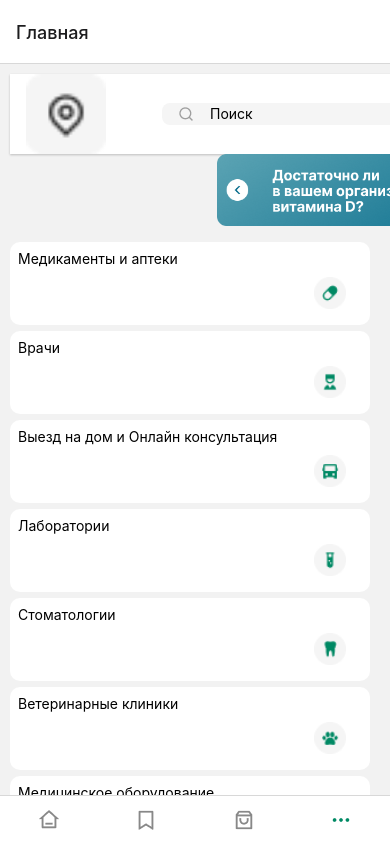
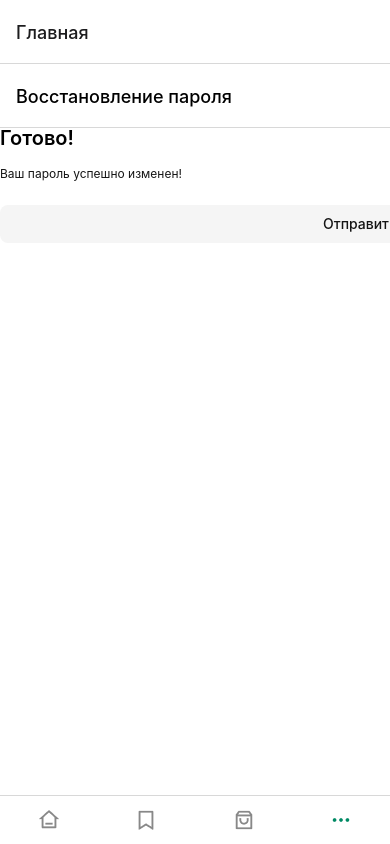
Before and after one commit to Chepman32/MedTalk, a React Native app: screen / in a window 390 px wide. Built offline with nearby package versions, Linux system fonts and the light colour scheme.

Commit message:
PasswordRecover

```diff
--- a/App.jsx
+++ b/App.jsx
@@ -16,19 +16,24 @@ import { Cart } from './screens/Cart';
 import { Home } from './screens/Home';
 import { SignIn } from './screens/SignIn';
 import { SignUp } from './screens/SignUp';
+import { PasswordRecover } from './screens/PasswordRecover';
+import { ChangePassword } from './screens/ChangePassword';
+import { PasswordSuccessfulChanged } from './screens/PasswordSuccessfulChanged';
 
 const Stack = createStackNavigator();
 const Tab = createBottomTabNavigator();
 
 function HomeStackNavigator() {
   return (
-    <Stack.Navigator initialRouteName="Home" screenOptions={({ route }) => ({
+    <Stack.Navigator initialRouteName="PasswordSuccessfulChanged" screenOptions={({ route }) => ({
       headerBackTitleVisible: false,
       headerTintColor: '#000', // Set back button color to black
       headerBackVisible: true, // Make back button visible
       headerShown: route.name !== 'Другое', // Show header only if the route name is not 'Другое'
     })}>
-      <Stack.Screen name="Home" component={Home} options={{ headerShown: false }} />
+      <Stack.Screen name="PasswordRecover" component={PasswordRecover} options={{ title: 'Восстановление пароля' }} />
+      <Stack.Screen name="ChangePassword" component={ChangePassword} options={{ title: 'Смена пароля', headerLeft: null }} />
+      <Stack.Screen name="PasswordSuccessfulChanged" component={PasswordSuccessfulChanged} options={{ title: 'Восстановление пароля' }} />
       <Stack.Screen name="SignIn" component={SignIn} options={{ title: 'Войти', headerLeft: null }} />
       <Stack.Screen name="SignUp" component={SignUp} options={{ title: 'Регистрация' }} />
       <Stack.Screen name="PrivacyPolicy" component={PrivacyPolicy} options={{ title: 'Политика конфиденциальности', }} />
--- /dev/null
+++ b/components/CancelButton.jsx
@@ -0,0 +1,31 @@
+import React, { useState, useEffect, useRef } from 'react';
+import { View, Text, TextInput, StyleSheet, SafeAreaView, TouchableOpacity } from 'react-native';
+import { SCREEN_HEIGHT, SCREEN_WIDTH } from '../constants';
+
+export const CancelButton = ({text, onPress}) => {
+
+  return (
+    <TouchableOpacity style={styles.button} onPress={onPress} >
+            <Text style={styles.buttonText}>Отправить</Text>
+      </TouchableOpacity>
+  );
+};
+
+const styles = StyleSheet.create({
+    button: {
+        width: SCREEN_WIDTH * 0.9,
+        justifyContent: 'center',
+      alignItems: 'center',
+        marginTop: SCREEN_HEIGHT * 0.03,
+        paddingVertical: SCREEN_HEIGHT * 0.015,
+        backgroundColor: 'rgba(245, 245, 245, 1)',
+        borderRadius: 8,
+    },
+    buttonText: {
+        fontSize: 14,
+        fontWeight: '500',
+        lineHeight: 20,
+        textAlign: 'center',
+        color: 'rgba(21, 21, 21, 1)',
+  },
+});
--- /dev/null
+++ b/components/ConfirmButton.jsx
@@ -0,0 +1,31 @@
+import React, { useState, useEffect, useRef } from 'react';
+import { View, Text, TextInput, StyleSheet, SafeAreaView, TouchableOpacity } from 'react-native';
+import { SCREEN_HEIGHT, SCREEN_WIDTH } from '../constants';
+
+export const ConfirmButton = ({text, onPress}) => {
+
+  return (
+    <TouchableOpacity style={styles.button} >
+            <Text style={styles.buttonText}>{text} </Text>
+      </TouchableOpacity>
+  );
+};
+
+const styles = StyleSheet.create({
+    button: {
+        width: SCREEN_WIDTH * 0.9,
+        justifyContent: 'center',
+      alignItems: 'center',
+        marginTop: SCREEN_HEIGHT * 0.03,
+        paddingVertical: SCREEN_HEIGHT * 0.015,
+        backgroundColor: 'rgba(0, 137, 100, 1)',
+        borderRadius: 8,
+    },
+    buttonText: {
+        fontSize: 14,
+        fontWeight: '500',
+        lineHeight: 20,
+        textAlign: 'center',
+        color: '#fff',
+  },
+});
--- /dev/null
+++ b/screens/ChangePassword.jsx
@@ -0,0 +1,87 @@
+
+/* eslint-disable quotes */
+import React, { useState } from 'react';
+import {SafeAreaView, ScrollView, StyleSheet, Text, TextInput, TouchableOpacity, View } from 'react-native';
+import { SCREEN_HEIGHT, SCREEN_WIDTH } from '../constants';
+import { InputContainer } from '../components/InputContainer';
+import { useNavigation } from '@react-navigation/native';
+import { SMSverification } from '../components/SMSverification';
+import { ConfirmButton } from '../components/ConfirmButton';
+import { CancelButton } from '../components/CancelButton';
+
+export const ChangePassword = () => {
+    const [newPassword, setNewPassword] = useState("")
+    const [confirmedPassword, setConfirmedPassword] = useState("")
+
+  const navigation = useNavigation()
+
+  return (
+
+    <ScrollView><SafeAreaView style={styles.container}>
+          <InputContainer text="Придумайте пароль" value={newPassword} setValue={setNewPassword} isRequired placeholder={"+••••••••"} />
+          <InputContainer text="Повторите новый пароль" value={confirmedPassword} setValue={setConfirmedPassword} isRequired placeholder={"••••••••"} />
+      <View style={{ width: SCREEN_WIDTH * 0.95, alignItems: "flex-start"}} >
+      <Text style={styles.greyText}>Введите код подтверждения</Text>
+      </View>
+          <ConfirmButton text={"Отправить"} />
+    </SafeAreaView>
+    </ScrollView>
+  );
+};
+
+const styles = StyleSheet.create({
+  container: {
+    width: SCREEN_WIDTH,
+    flex: 1,
+    alignItems: 'center',
+    paddingVertical: 30,
+    paddingHorizontal: 20,
+    backgroundColor: "#fff"
+  },
+    mainText: {
+      marginBottom: SCREEN_HEIGHT * 0.01,
+    fontWeight: '400',
+    fontSize: 12,
+    lineHeight: 15,
+    color: 'rgba(21, 21, 21, 1)',
+  },
+  greenText: {
+    fontWeight: '400',
+    fontSize: 12,
+    lineHeight: 15,
+    color: 'rgba(0, 137, 100, 1)',
+    paddingRight: SCREEN_WIDTH * 0.02,
+  },
+    button: {
+        width: SCREEN_WIDTH * 0.9,
+        justifyContent: 'center',
+      alignItems: 'center',
+        marginTop: SCREEN_HEIGHT * 0.03,
+        paddingVertical: SCREEN_HEIGHT * 0.015,
+        backgroundColor: 'rgba(0, 137, 100, 1)',
+        borderRadius: 8,
+    },
+    buttonText: {
+        fontSize: 14,
+        fontWeight: '500',
+        lineHeight: 20,
+        textAlign: 'center',
+        color: '#fff',
+  },
+  greyButton: {
+    width: SCREEN_WIDTH * 0.9,
+    justifyContent: 'center',
+  alignItems: 'center',
+    marginTop: SCREEN_HEIGHT * 0.03,
+    paddingVertical: SCREEN_HEIGHT * 0.015,
+    backgroundColor: 'rgba(0, 137, 100, 1)',
+    borderRadius: 8,
+},
+greyButtonText: {
+    fontSize: 14,
+    fontWeight: '500',
+    lineHeight: 20,
+    textAlign: 'center',
+    color: '#fff',
+},
+});
--- /dev/null
+++ b/screens/PasswordRecover.jsx
@@ -0,0 +1,93 @@
+
+/* eslint-disable quotes */
+import React, { useState } from 'react';
+import {SafeAreaView, ScrollView, StyleSheet, Text, TextInput, TouchableOpacity, View } from 'react-native';
+import { SCREEN_HEIGHT, SCREEN_WIDTH } from '../constants';
+import { InputContainer } from '../components/InputContainer';
+import { useNavigation } from '@react-navigation/native';
+import { SMSverification } from '../components/SMSverification';
+import { ConfirmButton } from '../components/ConfirmButton';
+import { CancelButton } from '../components/CancelButton';
+
+export const PasswordRecover = () => {
+  const [name, setName] = useState('');
+  const [secondName, setSecondName] = useState('');
+  const [dateOfBirth, setDateOfBirth] = useState("")
+  const [password, setPassword] = useState('');
+  const [IIN, setIIN] = useState("")
+  const [email, setEmail] = useState('');
+  const [phone, setPhone] = useState('');
+
+  const navigation = useNavigation()
+
+  return (
+
+    <ScrollView><SafeAreaView style={styles.container}>
+      <InputContainer text="Контактный номер" value={phone} setValue={setPhone} isRequired placeholder={"+&000 000 0000"} />
+      <View style={{ width: SCREEN_WIDTH * 0.95, alignItems: "flex-start"}} >
+      <Text style={styles.greyText}>Введите код подтверждения</Text>
+      </View>
+      <SMSverification/>
+          <ConfirmButton text={"Отправить"} />
+          <CancelButton text={"Назад"} onPress={() => navigation.goBack()}/>
+    </SafeAreaView>
+    </ScrollView>
+  );
+};
+
+const styles = StyleSheet.create({
+  container: {
+    width: SCREEN_WIDTH,
+    flex: 1,
+    alignItems: 'center',
+    paddingVertical: 30,
+    paddingHorizontal: 20,
+    backgroundColor: "#fff"
+  },
+    mainText: {
+      marginBottom: SCREEN_HEIGHT * 0.01,
+    fontWeight: '400',
+    fontSize: 12,
+    lineHeight: 15,
+    color: 'rgba(21, 21, 21, 1)',
+  },
+  greenText: {
+    fontWeight: '400',
+    fontSize: 12,
+    lineHeight: 15,
+    color: 'rgba(0, 137, 100, 1)',
+    paddingRight: SCREEN_WIDTH * 0.02,
+  },
+    button: {
+        width: SCREEN_WIDTH * 0.9,
+        justifyContent: 'center',
+      alignItems: 'center',
+        marginTop: SCREEN_HEIGHT * 0.03,
+        paddingVertical: SCREEN_HEIGHT * 0.015,
+        backgroundColor: 'rgba(0, 137, 100, 1)',
+        borderRadius: 8,
+    },
+    buttonText: {
+        fontSize: 14,
+        fontWeight: '500',
+        lineHeight: 20,
+        textAlign: 'center',
+        color: '#fff',
+  },
+  greyButton: {
+    width: SCREEN_WIDTH * 0.9,
+    justifyContent: 'center',
+  alignItems: 'center',
+    marginTop: SCREEN_HEIGHT * 0.03,
+    paddingVertical: SCREEN_HEIGHT * 0.015,
+    backgroundColor: 'rgba(0, 137, 100, 1)',
+    borderRadius: 8,
+},
+greyButtonText: {
+    fontSize: 14,
+    fontWeight: '500',
+    lineHeight: 20,
+    textAlign: 'center',
+    color: '#fff',
+},
+});
--- /dev/null
+++ b/screens/PasswordSuccessfulChanged.jsx
@@ -0,0 +1,45 @@
+
+/* eslint-disable quotes */
+import React from 'react';
+import {SafeAreaView, StyleSheet, Text } from 'react-native';
+import { SCREEN_HEIGHT, SCREEN_WIDTH } from '../constants';
+import { useNavigation } from '@react-navigation/native';
+import { CancelButton } from '../components/CancelButton';
+
+export const PasswordSuccessfulChanged = () => {
+
+  const navigation = useNavigation();
+
+  return (
+
+    <SafeAreaView style={styles.container}>
+      <Text style={styles.title}>Готово!</Text>
+      <Text style={styles.mainText}>Ваш пароль успешно изменен!</Text>
+          <CancelButton text={"Войти"} onPress={() => navigation.navigate("SignIn")}/>
+    </SafeAreaView>
+  );
+};
+
+const styles = StyleSheet.create({
+  container: {
+    width: SCREEN_WIDTH,
+    flex: 1,
+    alignItems: "flex-start",
+    paddingVertical: 30,
+    paddingHorizontal: 20,
+    backgroundColor: "#fff",
+  },
+    mainText: {
+      marginBottom: SCREEN_HEIGHT * 0.01,
+    fontWeight: '400',
+    fontSize: 12,
+    lineHeight: 15,
+    color: 'rgba(21, 21, 21, 1)',
+  },
+  title: {
+    marginBottom: SCREEN_HEIGHT * 0.03,
+    fontSize: 20,
+    lineHeight: 20,
+    fontWeight: "600",
+    },
+});
```
